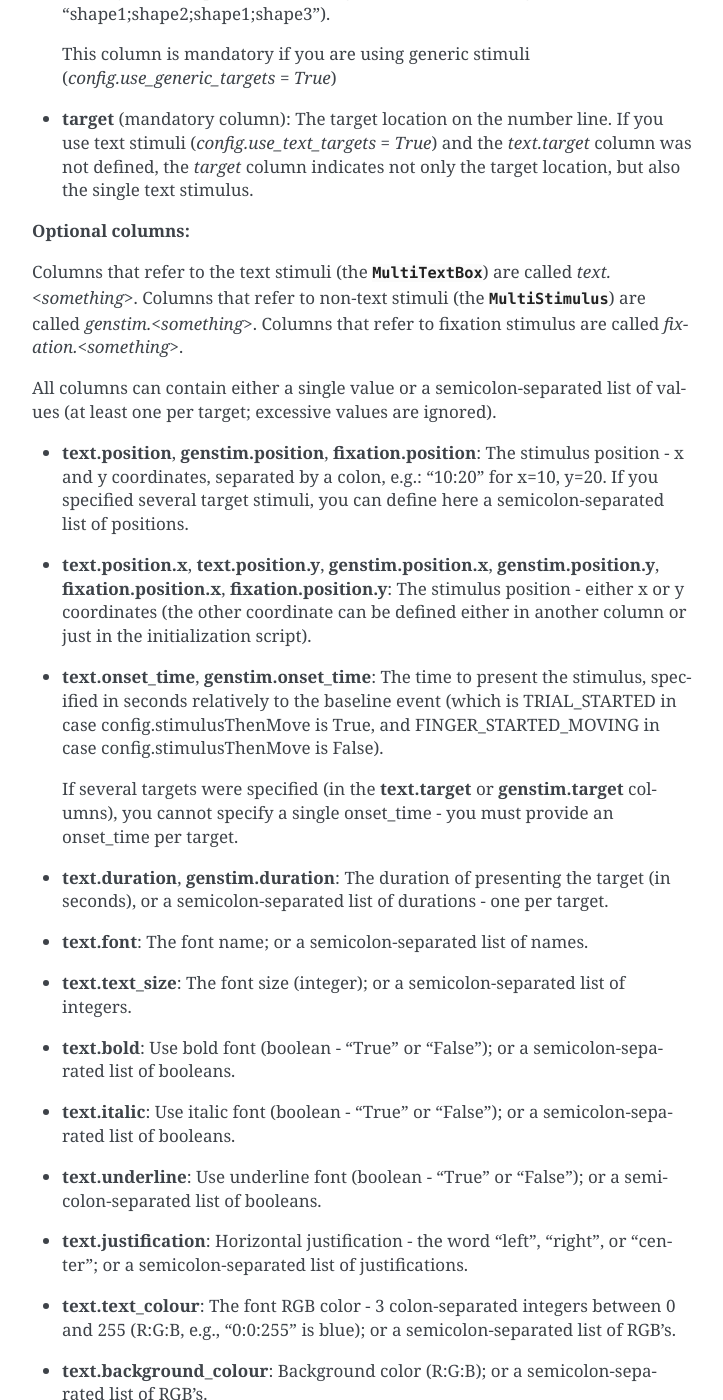
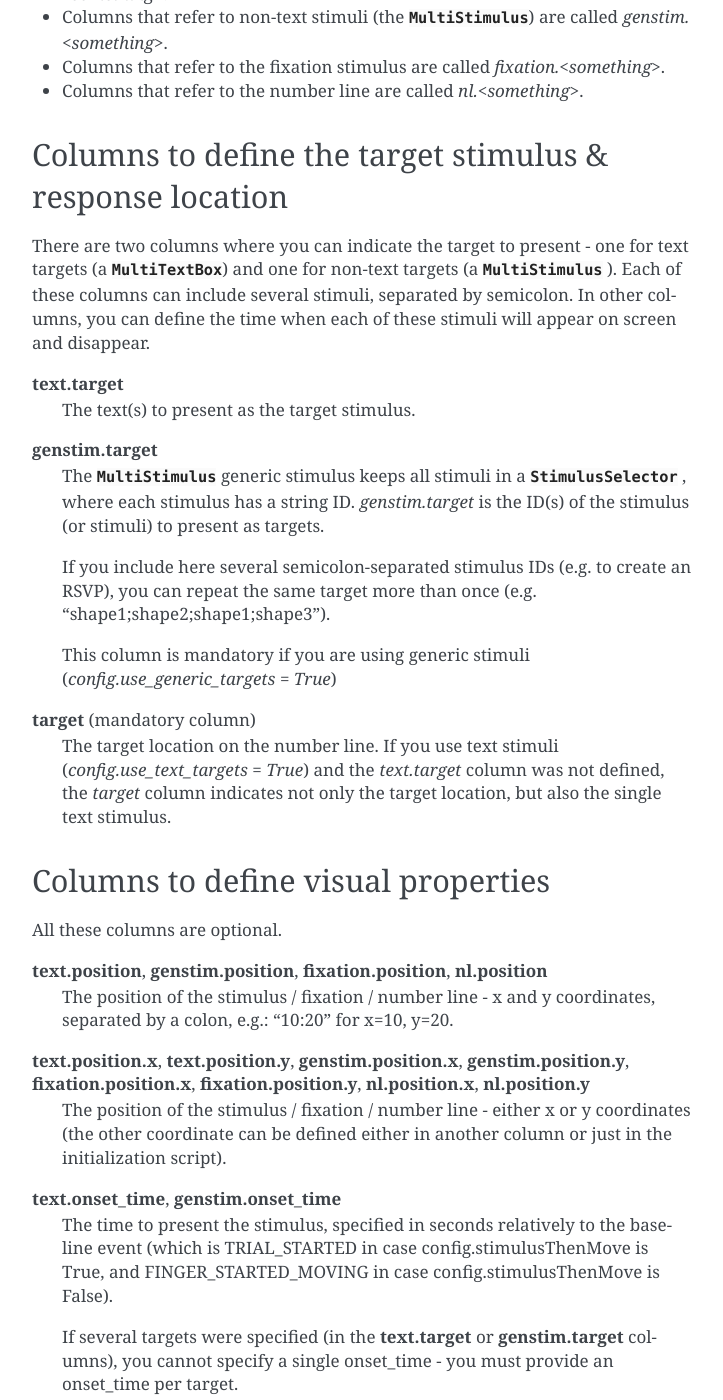
Before and after one commit to trajtracker/trajtracker, a Sphinx documentation site: the page built from docs/source/paradigms/num2pos/input_data_format.rst, in a window 1280 px wide and 1400 px high, scrolled down 614 px. Shown: the whole window, without its empty margins (388-1111 px from the left). Built offline with Sphinx 7.4.7, drawn with Linux system fonts in a browser that asks for light colours; some of the changed text lies outside the part shown.

Commit message:
- Number line can be moved around the screen even after presented - Num2Pos: number line length can be defined either as %-of-screen-width or as #-of-pixels - Num2Pos: number line can be moved on each trial - Documentation changes

```diff
--- a/docs/source/index.rst
+++ b/docs/source/index.rst
@@ -18,7 +18,7 @@
 
    TrajTracker general functions <trajtracker>
    Environment
-   General utilities <utils>
+   The "utils" module: general utility functions <utils>
 
 
 
--- a/docs/source/paradigms/num2pos/input_data_format.rst
+++ b/docs/source/paradigms/num2pos/input_data_format.rst
@@ -2,13 +2,35 @@
 CSV configuration file
 ======================
 
-The CSV file contains one line per trial. In this file, you define the target location on the number line,
-as well as the stimulus to present.
+Overview
+++++++++
 
-You can also optionally define the times when it appears or disappears, and its position. This will be useful
-if you want to change some of these parameters on each trial.
+The CSV file contains one line per trial. The possible columns in this file are defined below.
 
-**Target:**
+Via the CSV config file, you can define per trial:
+
+- The target location
+- The stimuli to show
+- The time when stimuli appear / disappear
+- The fixation text (in case you used :doc:`config <Config>` .fixation = 'text')
+- Visual properties of the stimuli, the fixation, and the number line (e.g., position, font, etc.)
+
+All columns that refer to stimuli can contain either a single value or a semicolon-separated list of values
+(at least one per target; excessive values are ignored).
+
+
+Conventions for column names
+++++++++++++++++++++++++++++
+
+- Columns that refer to the text stimuli (the :class:`~trajtracker.stimuli.MultiTextBox`) are called *text.<something>*.
+- Columns that refer to non-text stimuli (the :class:`~trajtracker.stimuli.MultiStimulus`) are called *genstim.<something>*.
+- Columns that refer to the fixation stimulus are called *fixation.<something>*.
+- Columns that refer to the number line are called *nl.<something>*.
+
+
+
+Columns to define the target stimulus & response location
++++++++++++++++++++++++++++++++++++++++++++++++++++++++++
 
 There are two columns where you can indicate the target to present - one for text targets
 (a :class:`~trajtracker.stimuli.MultiTextBox`) and one for non-text targets (a
@@ -16,68 +38,78 @@
 semicolon. In other columns, you can define the time when each of these stimuli will appear on screen
 and disappear.
 
-- **text.target**: The text(s) to present as the target stimulus.
+**text.target**
+    The text(s) to present as the target stimulus.
 
-- **genstim.target** - The :class:`~trajtracker.stimuli.MultiStimulus` generic stimulus keeps all stimuli in a
-  :class:`~trajtracker.stimuli.StimulusSelector` , where each stimulus has a string ID. *genstim.target* is the
-  ID(s) of the stimulus (or stimuli) to present as targets.
+**genstim.target**
+    The :class:`~trajtracker.stimuli.MultiStimulus` generic stimulus keeps all stimuli in a
+    :class:`~trajtracker.stimuli.StimulusSelector` , where each stimulus has a string ID. *genstim.target* is the
+    ID(s) of the stimulus (or stimuli) to present as targets.
 
-  If you include here several semicolon-separated stimulus IDs (e.g. to create an RSVP),
-  you can repeat the same target more than once (e.g. "shape1;shape2;shape1;shape3").
+    If you include here several semicolon-separated stimulus IDs (e.g. to create an RSVP),
+    you can repeat the same target more than once (e.g. "shape1;shape2;shape1;shape3").
 
-  This column is mandatory if you are using generic stimuli (*config.use_generic_targets = True*)
+    This column is mandatory if you are using generic stimuli (*config.use_generic_targets = True*)
 
-- **target** (mandatory column): The target location on the number line. If you use text stimuli
-  (*config.use_text_targets = True*) and the *text.target* column was not defined, the *target* column
-  indicates not only the target location, but also the single text stimulus.
+**target** (mandatory column)
+    The target location on the number line. If you use text stimuli
+    (*config.use_text_targets = True*) and the *text.target* column was not defined, the *target* column
+    indicates not only the target location, but also the single text stimulus.
 
 
-**Optional columns:**
+Columns to define visual properties
++++++++++++++++++++++++++++++++++++
 
-Columns that refer to the text stimuli (the :class:`~trajtracker.stimuli.MultiTextBox`) are called *text.<something>*.
-Columns that refer to non-text stimuli (the :class:`~trajtracker.stimuli.MultiStimulus`) are called *genstim.<something>*.
-Columns that refer to fixation stimulus are called *fixation.<something>*.
+All these columns are optional.
 
-All columns can contain either a single value or a semicolon-separated list of values (at least one per target;
-excessive values are ignored).
+**text.position**, **genstim.position**, **fixation.position**, **nl.position**
+    The position of the stimulus / fixation / number line - x and y coordinates, separated by
+    a colon, e.g.: "10:20" for x=10, y=20.
 
-- **text.position**, **genstim.position**, **fixation.position**: The stimulus position - x and y coordinates, separated by
-  a colon, e.g.: "10:20" for x=10, y=20. If you specified several target stimuli, you can define here a
-  semicolon-separated list of positions.
+**text.position.x**, **text.position.y**, **genstim.position.x**, **genstim.position.y**, **fixation.position.x**, **fixation.position.y**, **nl.position.x**, **nl.position.y**
+    The position of the stimulus / fixation / number line - either x or y coordinates
+    (the other coordinate can be defined either in another column or just in the initialization script).
 
-- **text.position.x**, **text.position.y**, **genstim.position.x**, **genstim.position.y**,
-  **fixation.position.x**, **fixation.position.y**: The stimulus position - either x or y coordinates
-  (the other coordinate can be defined either in another column or just in the initialization script).
+**text.onset_time**, **genstim.onset_time**
+    The time to present the stimulus, specified in seconds relatively
+    to the baseline event (which is TRIAL_STARTED in case config.stimulusThenMove is True, and FINGER_STARTED_MOVING
+    in case config.stimulusThenMove is False).
 
-- **text.onset_time**, **genstim.onset_time**: The time to present the stimulus, specified in seconds relatively
-  to the baseline event (which is TRIAL_STARTED in case config.stimulusThenMove is True, and FINGER_STARTED_MOVING
-  in case config.stimulusThenMove is False).
+    If several targets were specified (in the **text.target** or
+    **genstim.target** columns), you cannot specify a single onset_time - you must provide an onset_time per target.
 
-  If several targets were specified (in the **text.target** or
-  **genstim.target** columns), you cannot specify a single onset_time - you must provide an onset_time per target.
+**text.duration**, **genstim.duration**
+    The duration of presenting the target (in seconds),
+    or a semicolon-separated list of durations - one per target.
 
-- **text.duration**, **genstim.duration**: The duration of presenting the target (in seconds),
-  or a semicolon-separated list of durations - one per target.
+**text.font**
+    The font name; or a semicolon-separated list of names.
 
-- **text.font**: The font name; or a semicolon-separated list of names.
+**text.text_size**
+    The font size (integer); or a semicolon-separated list of integers.
 
-- **text.text_size**: The font size (integer); or a semicolon-separated list of integers.
+**text.bold**
+    Use bold font (boolean - "True" or "False"); or a semicolon-separated list of booleans.
 
-- **text.bold**: Use bold font (boolean - "True" or "False"); or a semicolon-separated list of booleans.
+**text.italic**
+    Use italic font (boolean - "True" or "False"); or a semicolon-separated list of booleans.
 
-- **text.italic**: Use italic font (boolean - "True" or "False"); or a semicolon-separated list of booleans.
+**text.underline**
+    Use underline font (boolean - "True" or "False"); or a semicolon-separated list of booleans.
 
-- **text.underline**: Use underline font (boolean - "True" or "False"); or a semicolon-separated list of booleans.
+**text.justification**
+    Horizontal justification - the word "left", "right", or "center";
+    or a semicolon-separated list of justifications.
 
-- **text.justification**: Horizontal justification - the word "left", "right", or "center";
-  or a semicolon-separated list of justifications.
+**text.text_colour**
+    The font RGB color - 3 colon-separated integers between 0 and 255
+    (R:G:B, e.g., "0:0:255" is blue); or a semicolon-separated list of RGB's.
 
-- **text.text_colour**: The font RGB color - 3 colon-separated integers between 0 and 255
-  (R:G:B, e.g., "0:0:255" is blue); or a semicolon-separated list of RGB's.
+**text.background_colour**
+    Background color (R:G:B); or a semicolon-separated list of RGB's.
 
-- **text.background_colour**: Background color (R:G:B); or a semicolon-separated list of RGB's.
+**text.size**
+    The textbox size, in pixels (width:height); or a semicolon-separated list of sizes
 
-- **text.size**: The textbox size, in pixels (width:height); or a semicolon-separated list of sizes
-
-- **fixation.text**: The text to show as fixation stimulus. This is applied only if
-  config.fixation_type = 'text'
+**fixation.text**
+    The text to show as fixation stimulus. This is applied only if *config.fixation_type = 'text'*
```
Also changed, not shown: docs/source/paradigms/num2pos/Config.rst (+7 -0 lines), 6 other files.
